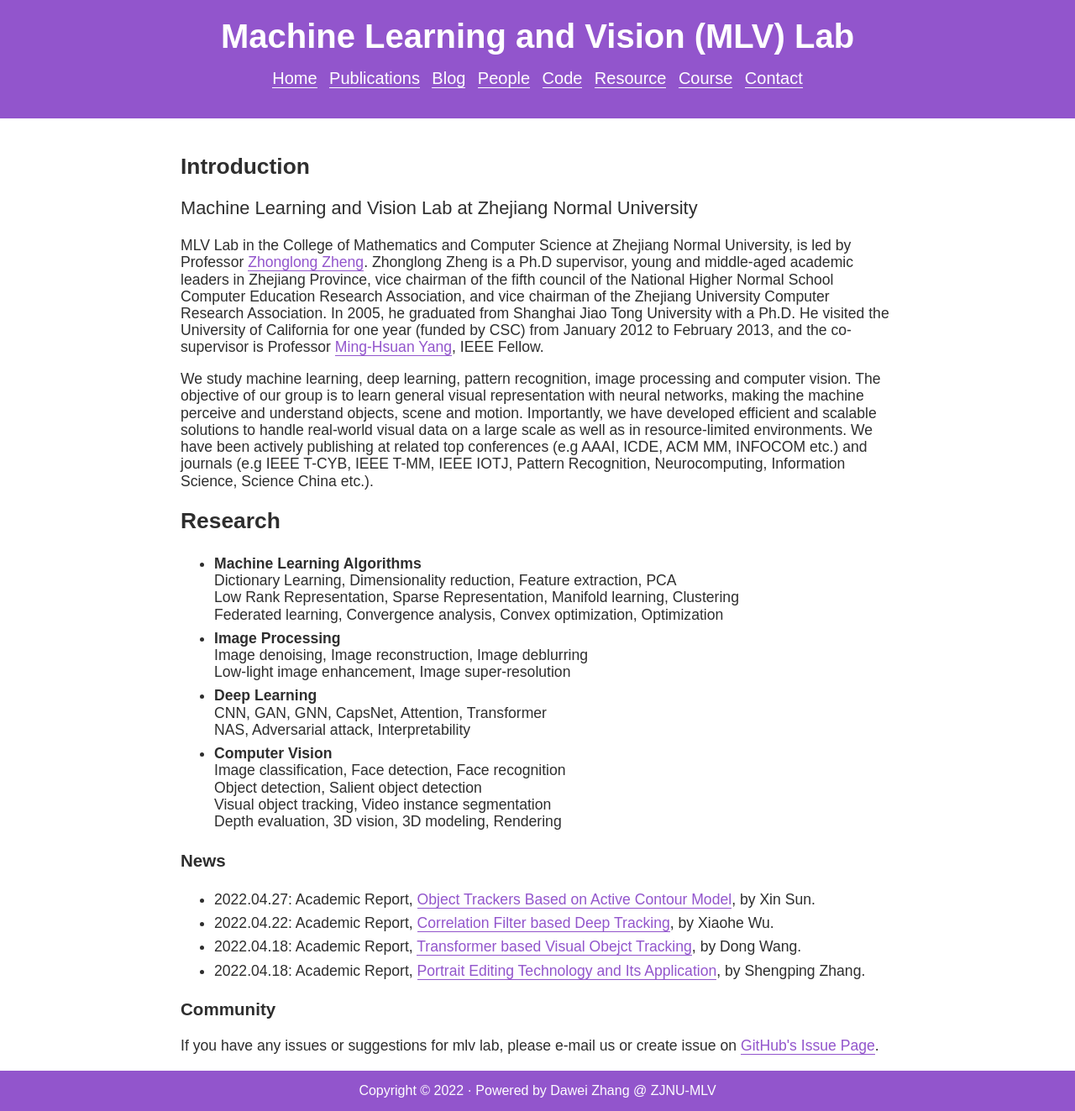
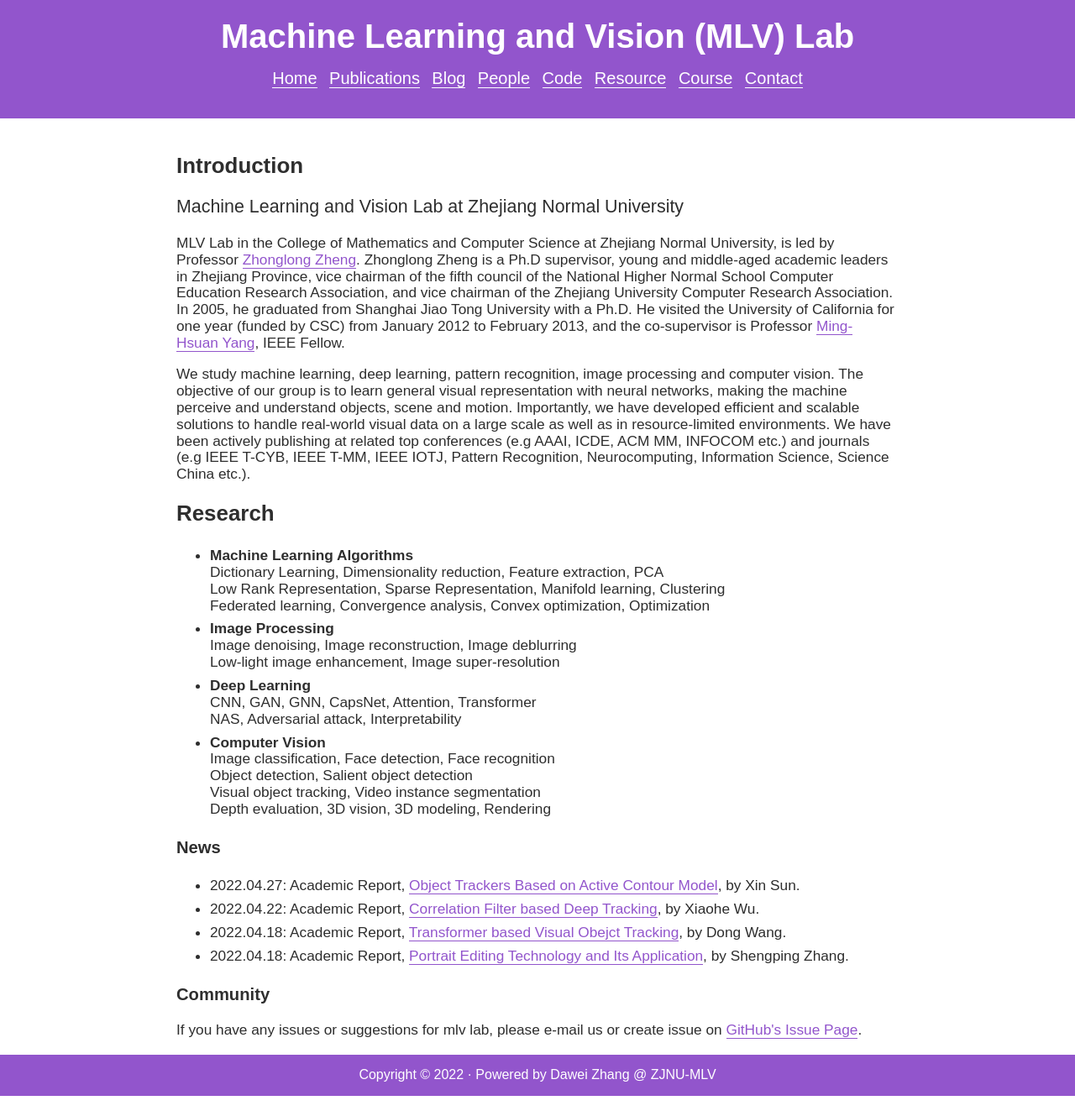
Before and after one commit to ZJNU-MLV-Lab/ZJNU-MLV-Lab.github.io, a Jekyll site: the page built from index.html, in a window 1280 px wide. Shown: the whole page at 84% size. Built offline with Jekyll 4.4.1, drawn with Linux system fonts in a browser that asks for light colours; nearby versions of some CDN libraries; some web fonts are replaced.

Commit message:
Update styles.css

```diff
--- a/assets/css/styles.css
+++ b/assets/css/styles.css
@@ -2,7 +2,7 @@
 @import url('https://fonts.googleapis.com/css?family=Raleway:300,400,700');
 
 body {
-    font-family:  Metropolis, sans-serif;
+    font-family: Arial, sans-serif;
 }
 
 /* Header Block Styling */
@@ -53,8 +53,8 @@
 /* End Header Block Styling */
 
 #main {
-    padding: 20px 15px;
-    font-size: 1.1em;
+    padding: 20px 15px 20px 10px;
+    font-size: 1.08em;
     color: #2e2e2e;
 }
 
```
